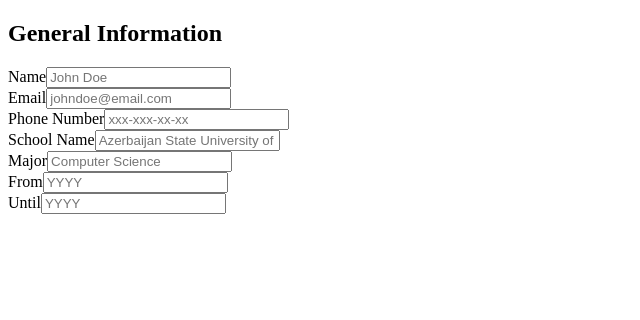
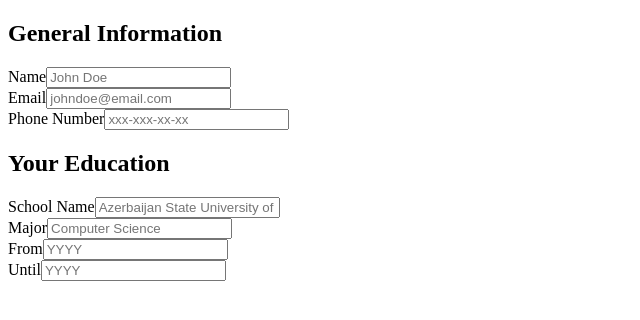
Before and after one commit to ValienteRitter/CV-generator-application, a React (Vite) app: page / in a window 1280 px wide. Shown: the top 320 px of the page, without its empty margins (0-640 px from the left). Built offline with nearby package versions, Linux system fonts and the light colour scheme.

Commit message:
Small Refactor: add h2 to section

```diff
--- a/src/components/EducationForm.jsx
+++ b/src/components/EducationForm.jsx
@@ -3,6 +3,7 @@ import { Input } from "./Input";
 export function EducationForm() {
     return (
         <section>
+            <h2>Your Education</h2>
             <form>
                 <Input label='School Name' name='school-name' id='school-name' placeholder='Azerbaijan State University of Oil and Industry' />
                 <Input label='Major' name='major' id='major' placeholder='Computer Science' />
```
